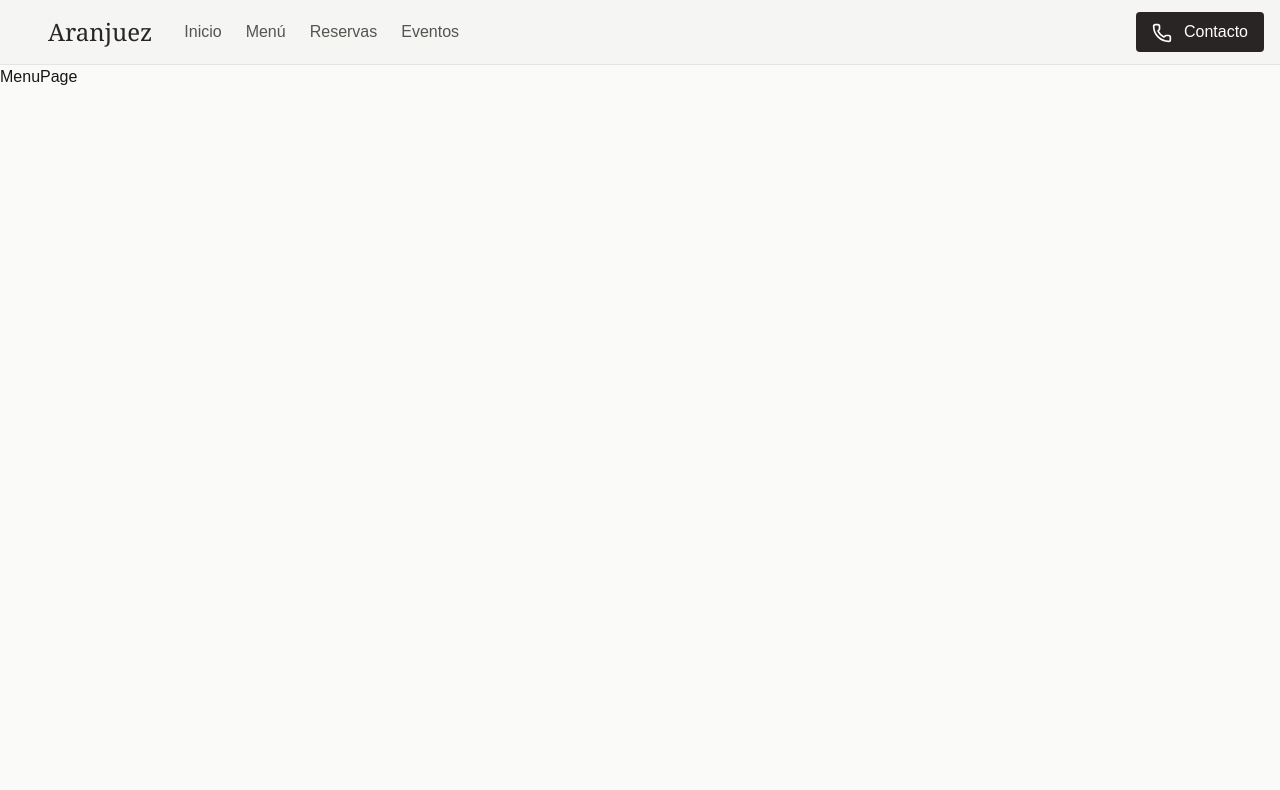
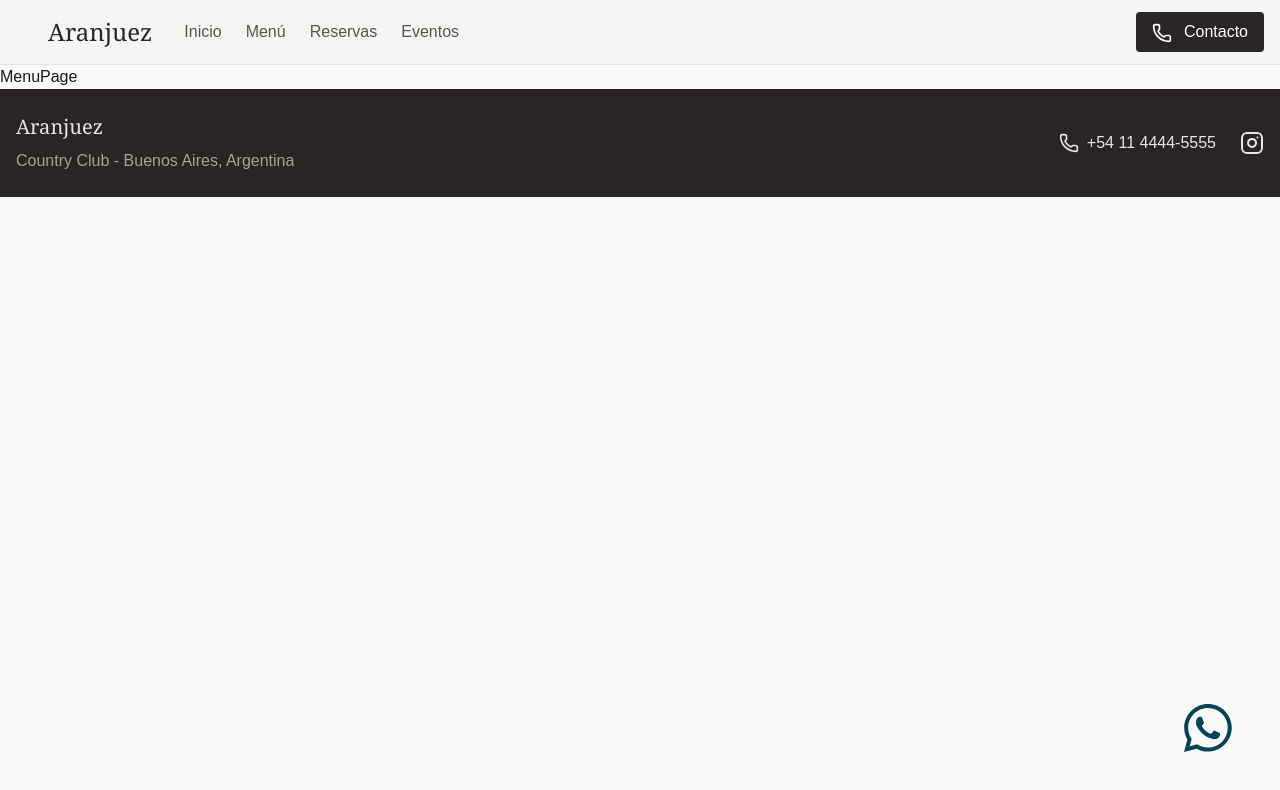
Before and after one commit to pablolospe/aranjuez, a Next.js app: page /menu in a window 1280 px wide. Shown: the top 790 px of the page. Built offline with nearby package versions, Linux system fonts and the light colour scheme.

Commit message:
whasap footer

```diff
--- a/src/app/layout.js
+++ b/src/app/layout.js
@@ -2,6 +2,7 @@ import { Geist, Geist_Mono } from "next/font/google";
 import "./globals.css";
 import Footer from "@/components/Footer";
 import Navbar from "@/components/Navbar";
+import WhatsappComponent from "@/components/WhatsappComponent";
 
 
 const geistSans = Geist({
@@ -28,7 +29,8 @@ export default function RootLayout({ children }) {
         <main className="flex flex-col max-h-screen">
           <Navbar />
           {children}
-          {/* <Footer/> */}
+          <Footer />
+          <WhatsappComponent />
         </main>
       </body>
     </html>
--- a/src/components/Footer.jsx
+++ b/src/components/Footer.jsx
@@ -1,5 +1,4 @@
-
-import React from 'react';
+import { Menu, Phone, Instagram } from 'lucide-react';
 
 const Footer = () => {
     return (
--- /dev/null
+++ b/src/components/WhatsappComponent.jsx
@@ -0,0 +1,31 @@
+import NextImage from 'next/image';
+import { Whatsapp } from 'lucide-react';
+
+function WhatsappComponent() {
+
+    return (
+        <>
+            <div
+                className='fixed bottom-10 right-4 lg:bottom-12 lg:right-12 z-50 size-12'
+            >
+                <a href="https://api.whatsapp.com/send?phone=+5491140780930&text=%20"
+                    target="_blank" rel="noopener noreferrer">
+
+                    <NextImage
+                        src="/whatsapp.svg"
+                        alt="whatsapp logo"
+                        width={70}
+                        height={70}
+                    // className="ml-6 transition-transform duration-700 "
+                    // style={{
+                    //   transformOrigin: 'center bottom', // Set transform origin to center bottom
+                    // }}
+                    />
+
+                </a>
+            </div>
+        </>
+    );
+}
+
+export default WhatsappComponent;
```
Also changed, not shown: public/whatsapp.svg (added).
